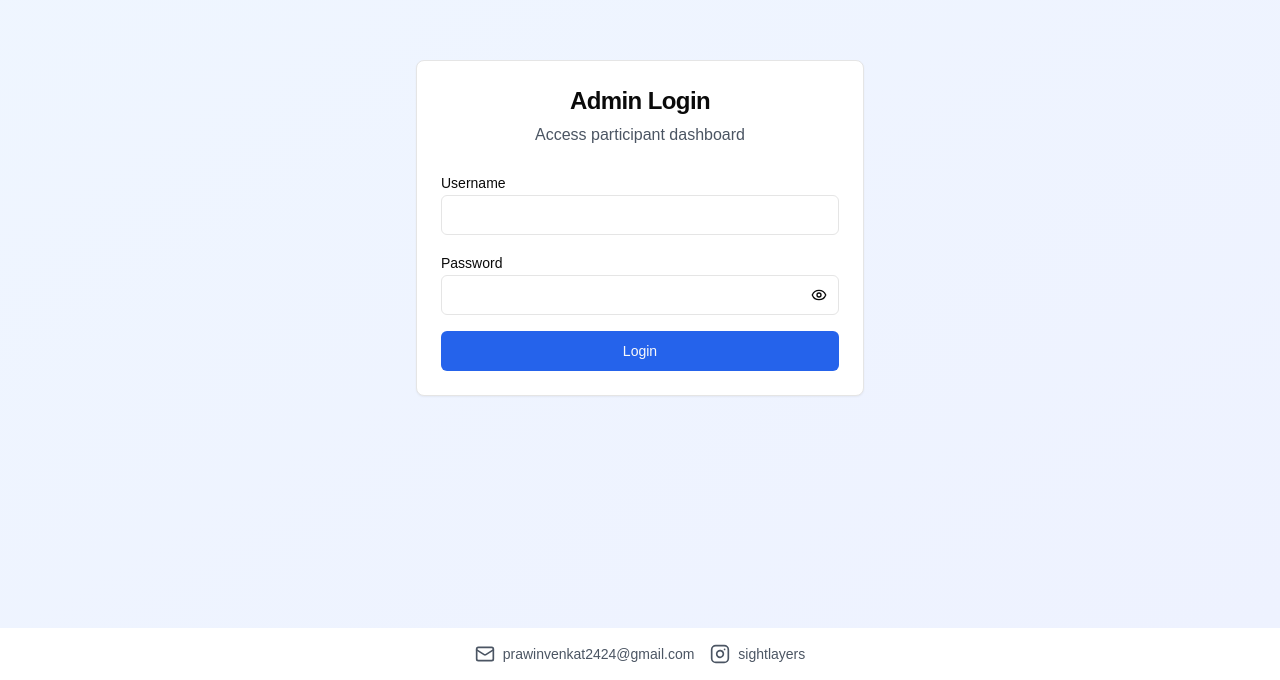
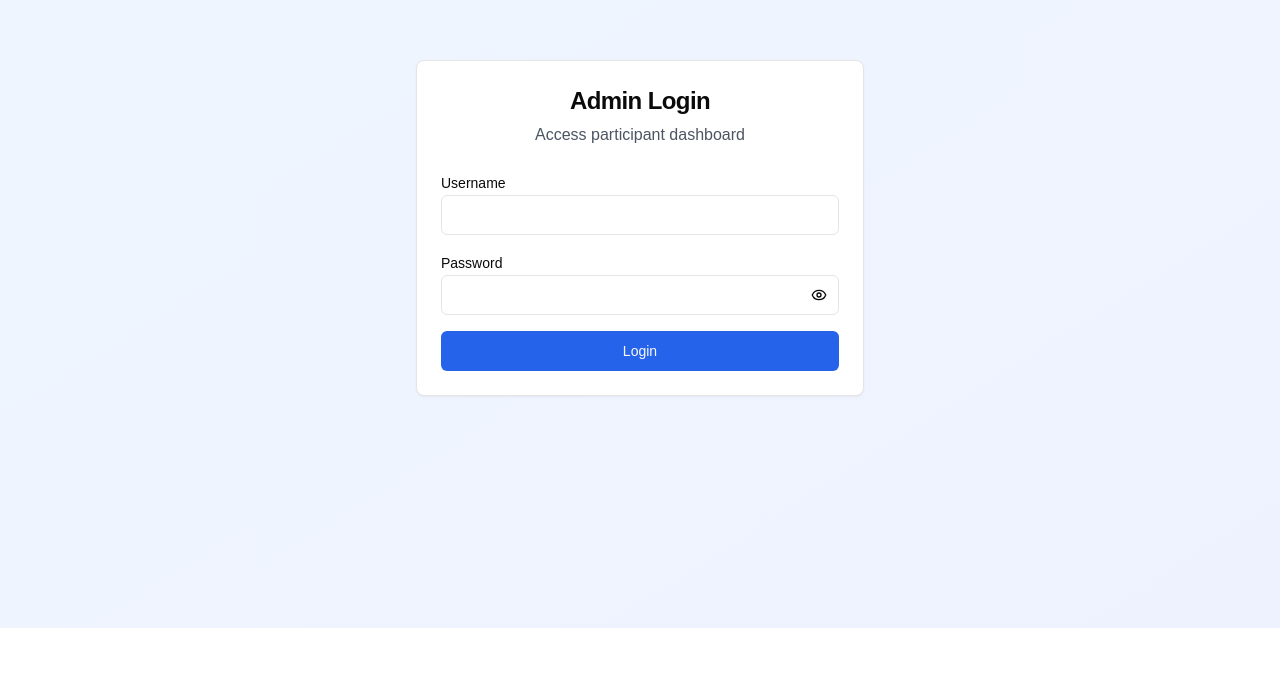
Before and after one commit to rajeshnambi1122/photowalk, a Next.js app: page /admin in a window 1280 px wide. Shown: the part 172-852 px from the top of the page. After the commit the page ends 800 px from the top, so only its background shows below. Built offline with nearby package versions, Linux system fonts and the light colour scheme.

Commit message:
changes in footer

```diff
--- a/app/layout.tsx
+++ b/app/layout.tsx
@@ -1,10 +1,8 @@
 import type { Metadata } from 'next'
 import './globals.css'
-import { Mail, Instagram } from "lucide-react"
-import Image from "next/image"
-import Link from "next/link"
 import Header from "@/components/Header"
 import { Analytics } from "@vercel/analytics/react"
+import Footer from '@/components/Footer'
 
 export const metadata: Metadata = {
   title: 'PhotoWalk ~ SL Studio',
@@ -25,21 +23,8 @@
       <body className="flex flex-col min-h-screen">
         <Header />
         <main className="flex-grow">{children}</main>
-        <footer className="bg-white shadow-sm mt-auto py-4">
-          <div className="container mx-auto px-2">
-            <div className="flex flex-col sm:flex-row items-center justify-center gap-2 sm:gap-4 w-full">
-              <a href="mailto:prawinvenkat2424@gmail.com" className="flex items-center space-x-2 text-gray-600 hover:text-blue-600 break-all text-sm">
-                <Mail className="h-5 w-5" />
-                <span className="break-all">prawinvenkat2424@gmail.com</span>
-              </a>
-              <a href="https://www.instagram.com/sightlayers?igsh=YmN2Mm8xMWlhZTl0" target="_blank" rel="noopener noreferrer" className="flex items-center space-x-2 text-gray-600 hover:text-pink-600 text-sm">
-                <Instagram className="h-5 w-5" />
-                <span className="break-all">sightlayers</span>
-              </a>
-            </div>
-          </div>
-        </footer>
         <Analytics />
+        <Footer />
       </body>
     </html>
   )
--- /dev/null
+++ b/components/Footer.tsx
@@ -0,0 +1,25 @@
+"use client"
+
+import { Mail, Instagram } from "lucide-react";
+import { usePathname } from "next/navigation"
+
+export default function Footer() {
+  const pathname = usePathname()
+  if (pathname.startsWith("/admin")) return null
+  return (
+    <footer className="bg-white shadow-sm mt-auto py-4">
+    <div className="container mx-auto px-2">
+      <div className="flex flex-col sm:flex-row items-center justify-center gap-2 sm:gap-4 w-full">
+        <a href="mailto:prawinvenkat2424@gmail.com" className="flex items-center space-x-2 text-gray-600 hover:text-blue-600 break-all text-sm">
+          <Mail className="h-5 w-5" />
+          <span className="break-all">prawinvenkat2424@gmail.com</span>
+        </a>
+        <a href="https://www.instagram.com/sightlayers?igsh=YmN2Mm8xMWlhZTl0" target="_blank" rel="noopener noreferrer" className="flex items-center space-x-2 text-gray-600 hover:text-pink-600 text-sm">
+          <Instagram className="h-5 w-5" />
+          <span className="break-all">sightlayers</span>
+        </a>
+      </div>
+    </div>
+  </footer>
+  )
+}
--- a/components/Header.tsx
+++ b/components/Header.tsx
@@ -3,10 +3,12 @@
 import Link from "next/link"
 import { usePathname } from "next/navigation"
 
+
 export default function Header() {
   const pathname = usePathname()
   if (pathname.startsWith("/admin")) return null
   return (
+    <>
     <header className="bg-white shadow-sm">
       <div className="container mx-auto px-4 py-4">
         <div className="flex items-center justify-center space-x-8 md:space-x-32">
@@ -22,5 +24,6 @@
         </div>
       </div>
     </header>
+   </>
   )
 }
```
